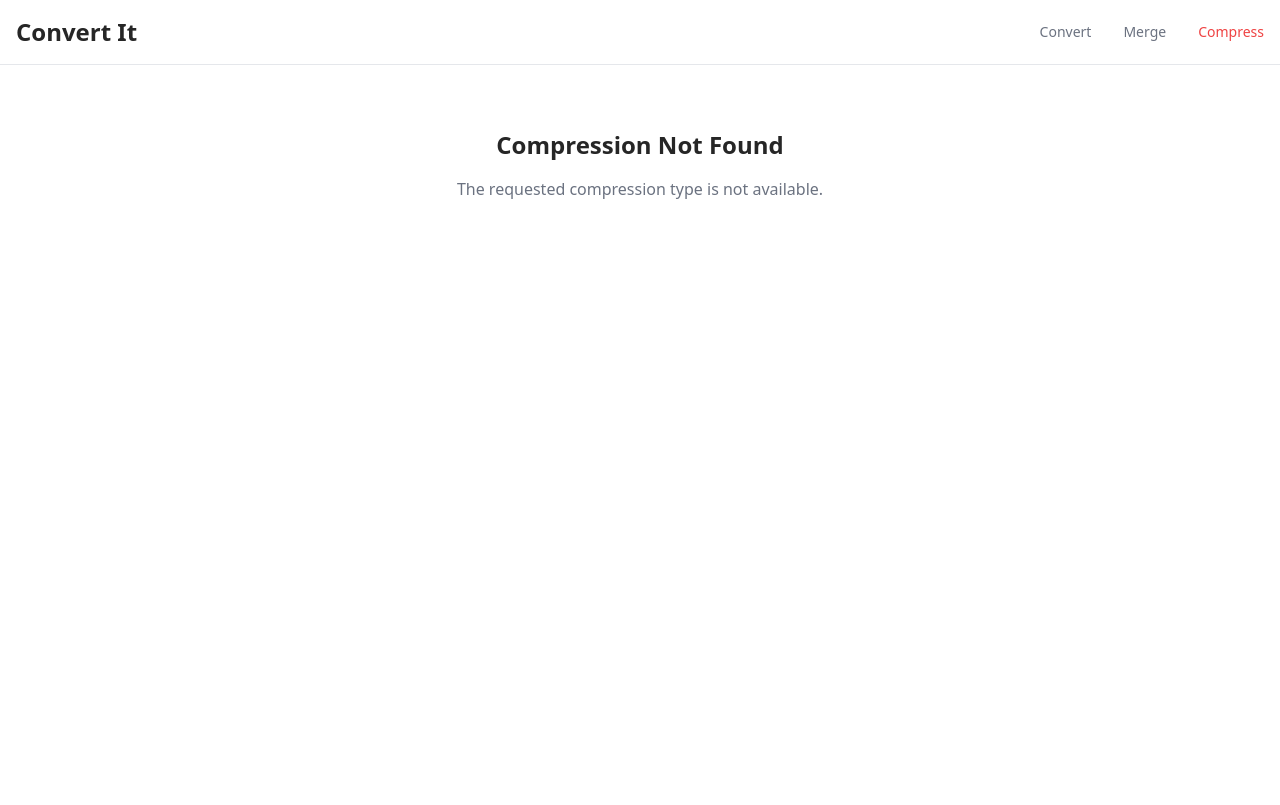
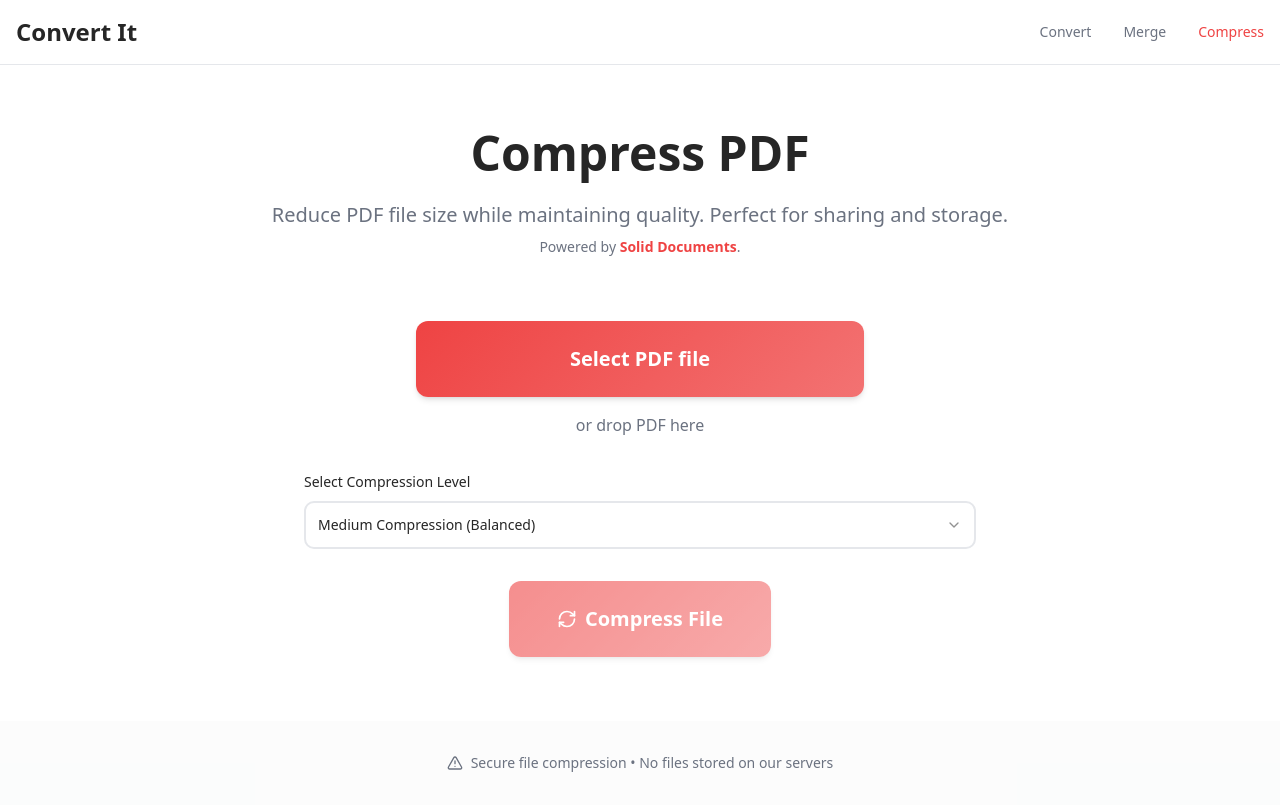
Before and after one commit to Abdulh-a-d-i/format-leap, a React (Vite) app: page /compress in a window 1280 px wide. Before the commit this address had no page. Built offline with nearby package versions, Linux system fonts and the light colour scheme; the HTML template or start-up script is replaced by a standard one.

Commit message:
Update CompressionPage.tsx

```diff
--- a/src/pages/CompressionPage.tsx
+++ b/src/pages/CompressionPage.tsx
@@ -55,7 +55,7 @@ const compressionConfig: Record<string, {
 
 const CompressionPage: React.FC = () => {
   const { type } = useParams<{ type: string }>();
-  const config = type ? compressionConfig[type] : null;
+  const config = type && compressionConfig[type] ? compressionConfig[type] : compressionConfig['compress-pdf']; // Default to compress-pdf
 
   const [selectedFile, setSelectedFile] = useState<File | null>(null);
   const [compressionLevel, setCompressionLevel] = useState<string>('medium');
```
